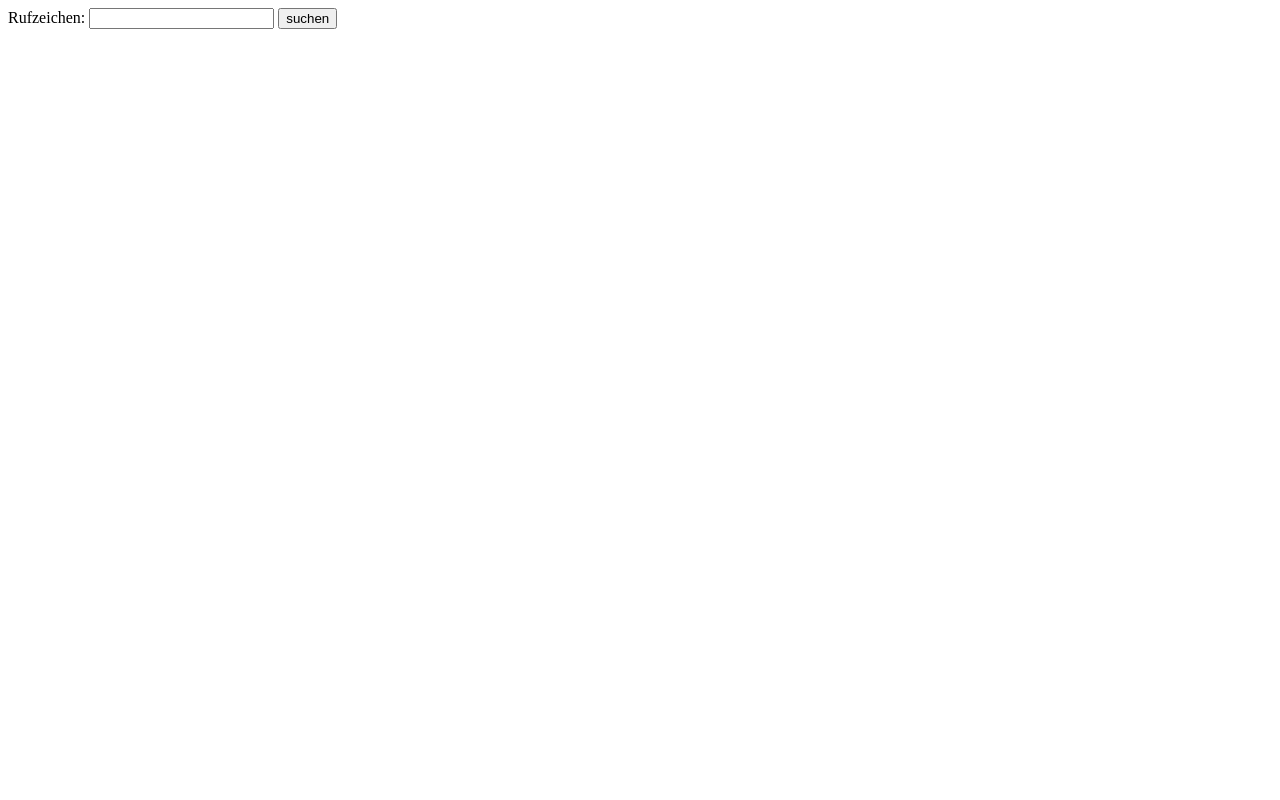
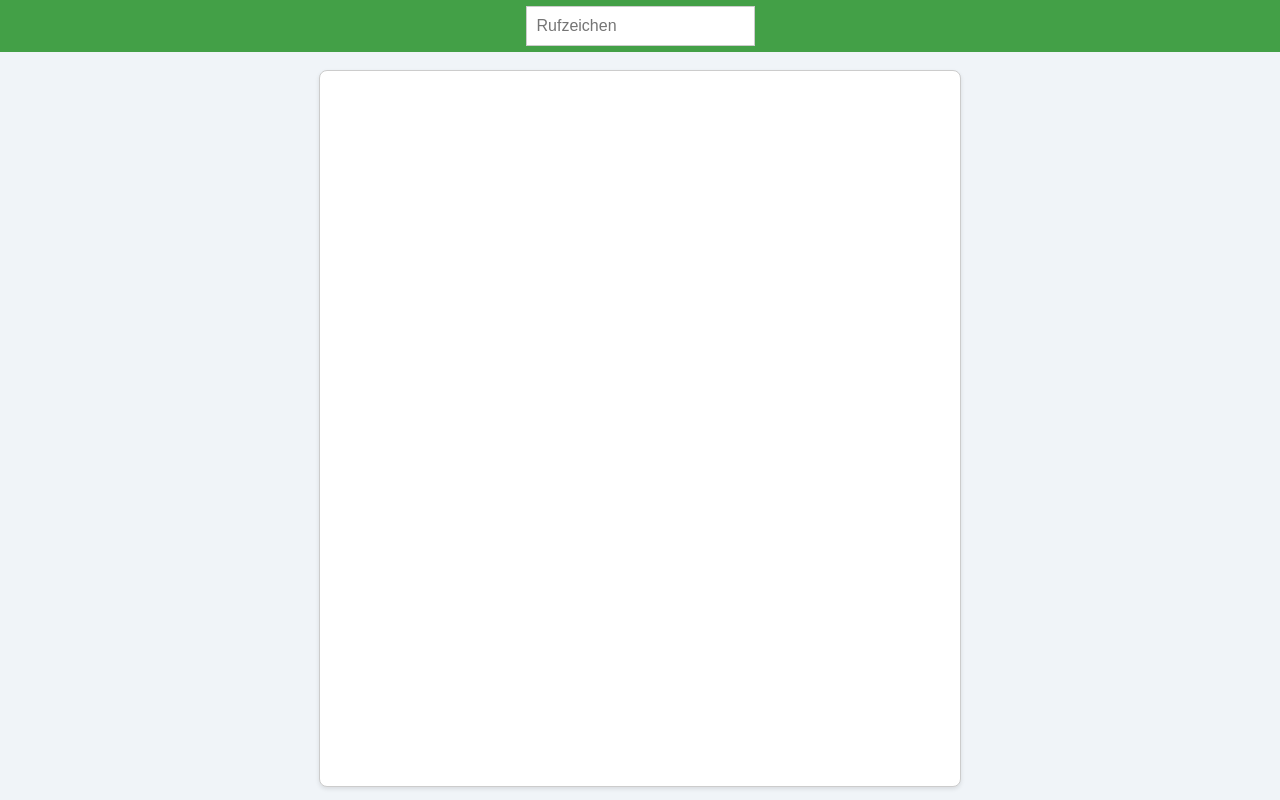
Before and after one commit to gotoradio/POTA-DE-Buergermeister, a plain HTML site: page index.html in a window 1280 px wide. Drawn offline with Linux system fonts and the light colour scheme.

Commit message:
added css

```diff
--- a/index.html
+++ b/index.html
@@ -1,18 +1,76 @@
 <!DOCTYPE html>
 <html>
-    <head>
-        <title>POTA Bürgermeister Suche</title>
-    </head>
+<head>
+    <title>POTA Bürgermeister Suche</title>
+    <style>
+        html, body {
+            height: 100%;
+            margin: 0;
+            padding: 0;
+        }
 
-    <body>
-        <label>Rufzeichen: </label>
-        <input type="text" id="callsignInput">
-        <button id="button" onclick="search()">suchen</button>
+        body {
+            font-family: 'Segoe UI', Tahoma, Geneva, Verdana, sans-serif;
+            background-color: #f0f4f8;
+            display: flex;
+            flex-direction: column;
+            align-items: center;
+            position: relative;
+        }
 
-        <pre id="result"></pre>
+        .band {
+            width: 100%;
+            background-color: #43a047; /* Dunkelgrünes Band */
+            padding: 6px 0; /* Höhe des Bands */
+            display: flex;
+            justify-content: center;
+            position: absolute;
+            top: 0;
+            left: 0;
+            z-index: 1; /* Sicherstellen, dass das Band über dem Pre-Feld liegt */
+        }
 
-    </body>
+        .container {
+            display: flex;
+            align-items: center;
+            gap: 10px; /* Abstand zwischen Eingabefeld und Button */
+        }
+
+        input[type="text"] {
+            font-size: 1em;
+            padding: 10px;
+            border: 1px solid #ccc;
+            width: 100%;
+            max-width: 300px; /* Maximale Breite des Eingabefeldes */
+            box-sizing: border-box;
+            border-radius: 0; /* Eckige Ecken */
+            height: 40px; /* Höhe des Textfeldes */
+        }
+
+        pre {
+            margin-top: 70px; /* Abstand für das Band und zusätzlicher Abstand */
+            padding: 20px;
+            background-color: #fff;
+            border: 1px solid #ccc;
+            border-radius: 8px;
+            width: 100%;
+            max-width: 600px;
+            height: calc(100vh - 80px); /* Höhe des Pre-Feldes: Ansichtshöhe minus Höhe des Bands plus zusätzlicher Abstand */
+            overflow-y: auto;
+            box-shadow: 0 2px 4px rgba(0, 0, 0, 0.1);
+        }
+    </style>
+</head>
+
+<body>
+    <div class="band">
+        <div class="container">
+            <input type="text" id="callsignInput" placeholder="Rufzeichen">
+        </div>
+    </div>
+
+    <pre id="result"></pre>
 
     <script src="search.js"></script>
-
+</body>
 </html>
--- a/search.js
+++ b/search.js
@@ -13,7 +13,7 @@ function search(){
     }).then(function(stats){
 
         result.innerHTML = `Daten stand: ${stats['date_UTC']} UTC\n\n`;
-        const call = document.getElementById('callsignInput').value;
+        const call = document.getElementById('callsignInput').value.toUpperCase();
 
         stats = stats['data'];
 
@@ -70,7 +70,7 @@ function search(){
         }
 
         if (!mayor) {
-            result.innerHTML += 'Kein Bürgermeister Status. Ist das Rufzeichen großgeschrieben?\n';
+            result.innerHTML += 'Kein Bürgermeister Status in der Datenbank\n';
         }
     }).catch(function(error){
         result.innerHTML = `Etwas ist schiefgelaufen!`;
```
